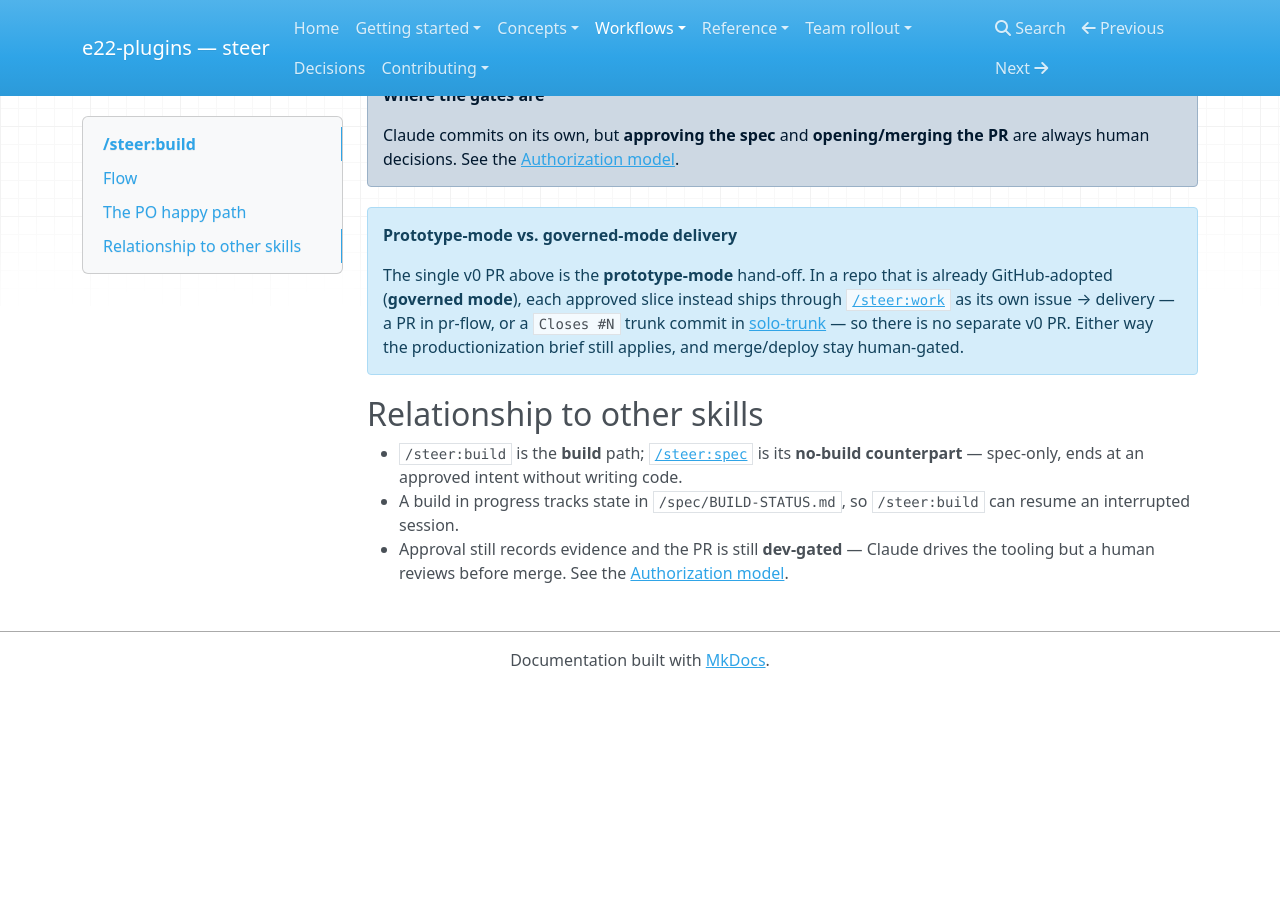
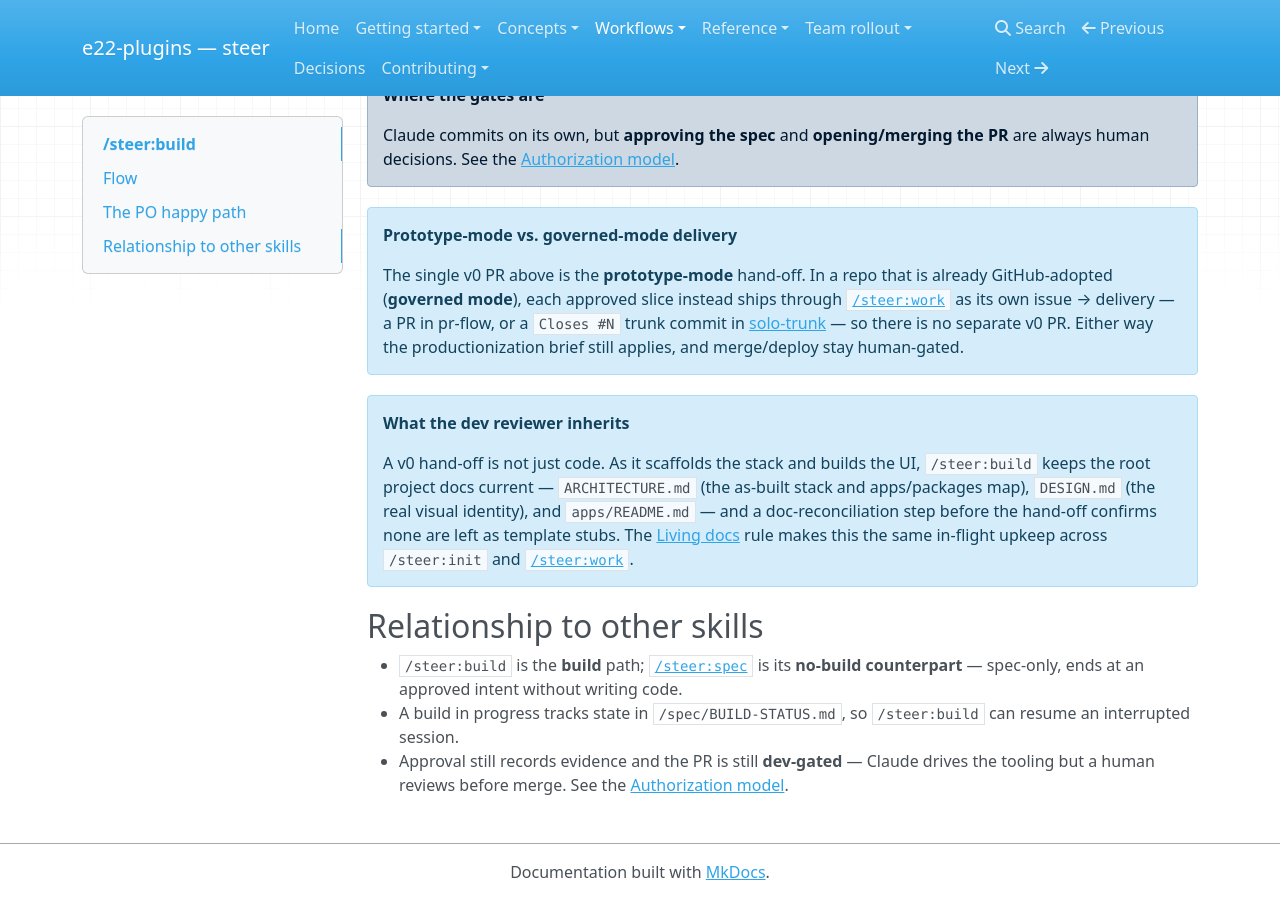
Before and after one commit to element22llc/e22-plugins, an MkDocs documentation site: the page built from docs/workflows/build.md, in a window 1280 px wide and 900 px high, scrolled down 1457 px. Built offline with MkDocs 1.6.1, drawn with Linux system fonts in a browser that asks for light colours; nearby versions of some CDN libraries; before the commit the page ends 2145 px from its top, so only the background shows below that.

Commit message:
fix(build): populate root living docs during /steer:build (#221)
/steer:build built a working v0 but left ARCHITECTURE.md, DESIGN.md, and
apps/README.md as untouched template stubs — the first docs a dev reviewer
reads — violating the living-docs rule.

- build step 5: fill ARCHITECTURE.md (stack table + apps/packages map) and
  retire the apps/README.md "starts empty" line in the same change that
  establishes the stack.
- build step 6: seed and grow DESIGN.md from the implemented visual identity.
- build step 10: add a doc-reconciliation backstop before the handoff PR so a
  stub never reaches the dev reviewer.
- rule 32 (Living docs): add DESIGN.md as a tracked artifact and a clause to
  retire now-false scaffold placeholder prose, generalizing the fix to init/work.
- regenerate copilot-instructions.md from the rule change.

Co-Authored-By: Claude Opus 4.8 (1M context) <noreply@anthropic.com>

```diff
--- a/docs/workflows/build.md
+++ b/docs/workflows/build.md
@@ -78,6 +78,15 @@ resuming once the build is handed off — every box in its handoff gate checked.
     PR. Either way the productionization brief still applies, and merge/deploy stay
     human-gated.
 
+!!! note "What the dev reviewer inherits"
+    A v0 hand-off is not just code. As it scaffolds the stack and builds the UI,
+    `/steer:build` keeps the root project docs current — `ARCHITECTURE.md` (the
+    as-built stack and apps/packages map), `DESIGN.md` (the real visual identity),
+    and `apps/README.md` — and a doc-reconciliation step before the hand-off
+    confirms none are left as template stubs. The
+    [Living docs](../reference/configuration.md) rule makes this the same in-flight
+    upkeep across `/steer:init` and [`/steer:work`](work.md).
+
 ## Relationship to other skills
 
 - `/steer:build` is the **build** path; [`/steer:spec`](spec.md) is its
```
Also changed, not shown: CHANGELOG.md (+11 -0 lines), plugins/steer/rules/32-living-docs.md (+6 -0 lines), plugins/steer/templates/github/copilot-instructions.md (+6 -0 lines), 1 other file.
